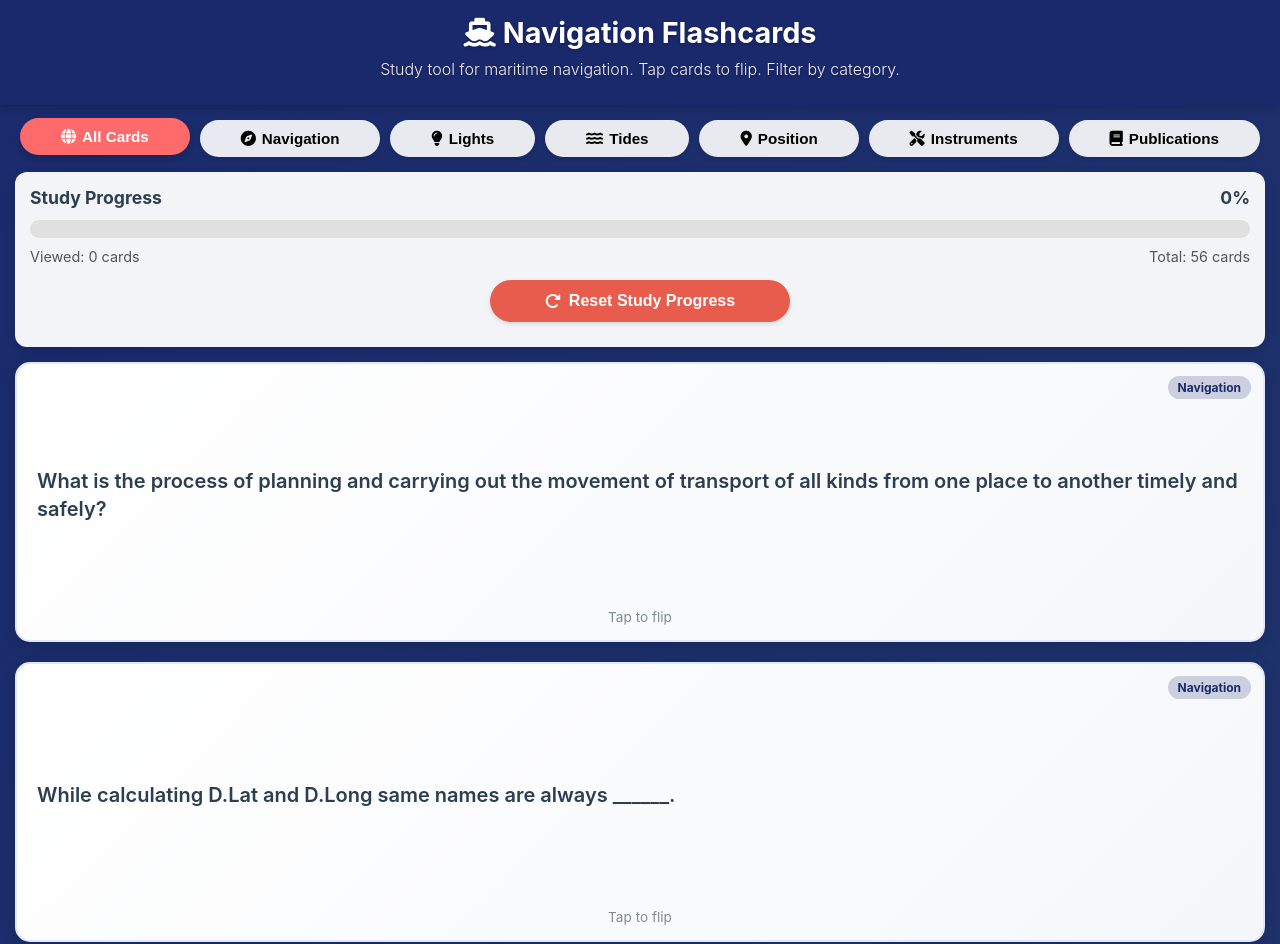
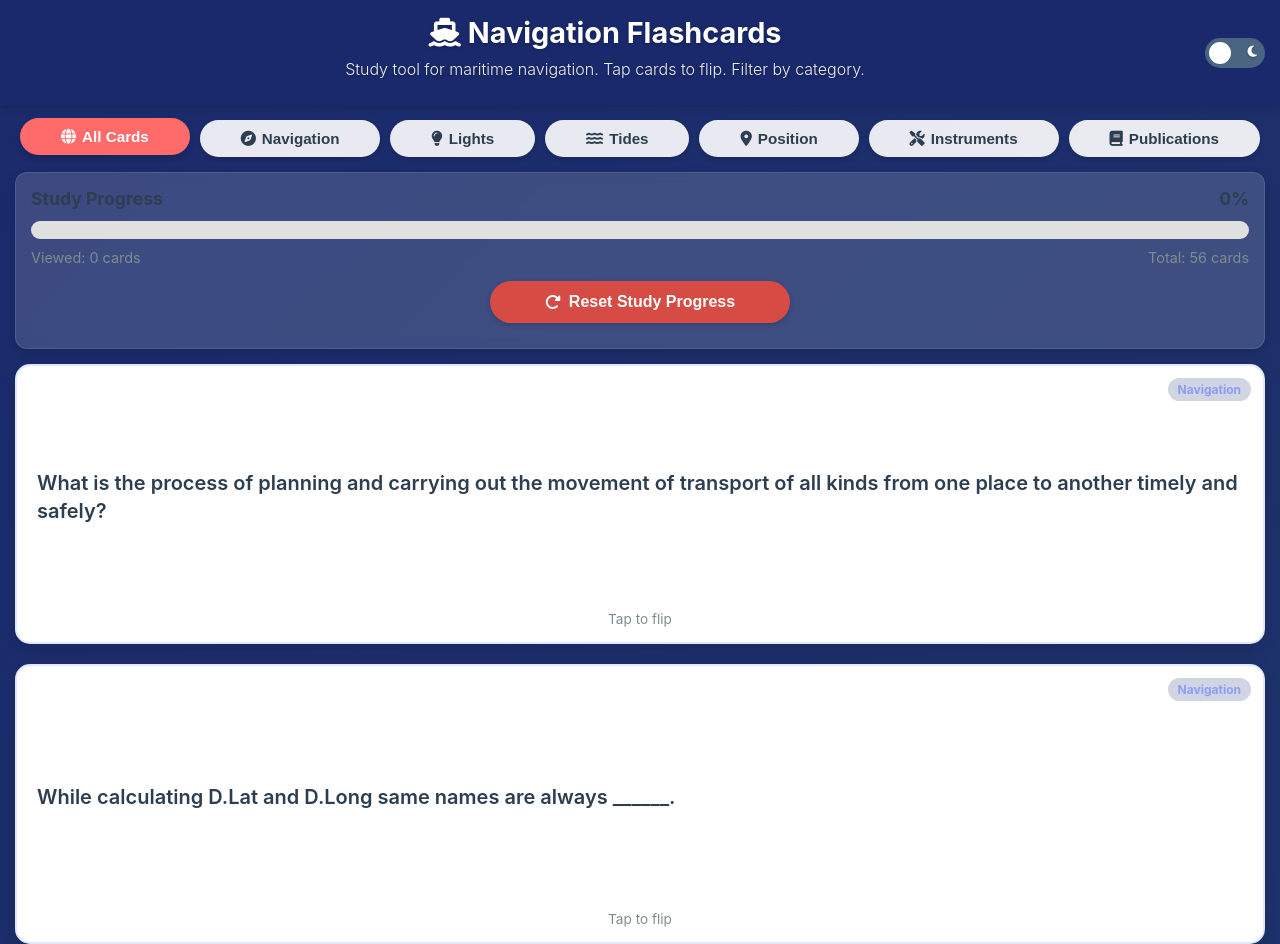
Before and after one commit to AbdullaAlfalasi-767/navigation-flashcards, a plain HTML site: page index.html in a window 1280 px wide. Shown: the top 944 px of the page. Drawn offline with Linux system fonts and the light colour scheme.

Commit message:
Update index.html

```diff
--- a/index.html
+++ b/index.html
@@ -6,17 +6,60 @@
     <title>Navigation Flashcards</title>
     <link rel="stylesheet" href="https://cdnjs.cloudflare.com/ajax/libs/font-awesome/6.4.0/css/all.min.css">
     <style>
+        :root {
+            --bg-primary: #1a2a6c;
+            --bg-secondary: #2a4d69;
+            --bg-tertiary: #4b86b4;
+            --card-bg: #ffffff;
+            --card-border: #e0e7ff;
+            --text-primary: #2c3e50;
+            --text-secondary: #7f8c8d;
+            --text-inverse: #ffffff;
+            --progress-bg: #e0e0e0;
+            --progress-fill: linear-gradient(90deg, #4CAF50, #8BC34A);
+            --header-bg: rgba(26, 42, 108, 0.95);
+            --filter-btn-bg: rgba(255, 255, 255, 0.9);
+            --filter-btn-active: #ff6b6b;
+            --reset-btn-bg: rgba(231, 76, 60, 0.9);
+            --viewed-badge: #27ae60;
+            --toggle-bg: #4a6582;
+            --toggle-handle: #ffffff;
+            --shadow: rgba(0,0,0,0.15);
+        }
+
+        .dark-mode {
+            --bg-primary: #0d1a3a;
+            --bg-secondary: #1a365c;
+            --bg-tertiary: #2a4d69;
+            --card-bg: #1e2b4d;
+            --card-border: #2a3a5c;
+            --text-primary: #e0e7ff;
+            --text-secondary: #a0aec0;
+            --text-inverse: #f0f4ff;
+            --progress-bg: #2a3a5c;
+            --progress-fill: linear-gradient(90deg, #388E3C, #689F38);
+            --header-bg: rgba(13, 26, 58, 0.95);
+            --filter-btn-bg: rgba(42, 58, 92, 0.9);
+            --filter-btn-active: #e55a5a;
+            --reset-btn-bg: #c0392b;
+            --viewed-badge: #2e7d32;
+            --toggle-bg: #ff6b6b;
+            --toggle-handle: #1e2b4d;
+            --shadow: rgba(0,0,0,0.3);
+        }
+
         * {
             margin: 0;
             padding: 0;
             box-sizing: border-box;
             -webkit-tap-highlight-color: transparent;
             -webkit-touch-callout: none;
+            transition: background-color 0.3s ease, color 0.3s ease;
         }
 
         body {
-            background: linear-gradient(135deg, #1a2a6c, #2a4d69, #4b86b4);
-            color: #333;
+            background: linear-gradient(135deg, var(--bg-primary), var(--bg-secondary), var(--bg-tertiary));
+            color: var(--text-primary);
             min-height: 100vh;
             padding: 15px;
             font-family: -apple-system, BlinkMacSystemFont, 'Segoe UI', Roboto, Helvetica, Arial, sans-serif;
@@ -32,15 +75,22 @@
         header {
             text-align: center;
             padding: 15px 0 10px;
-            color: white;
+            color: var(--text-inverse);
             text-shadow: 0 1px 3px rgba(0,0,0,0.3);
             position: sticky;
             top: 0;
             z-index: 10;
-            background: rgba(26, 42, 108, 0.95);
+            background: var(--header-bg);
             margin: -15px -15px 10px;
             padding: 15px;
-            box-shadow: 0 2px 10px rgba(0,0,0,0.2);
+            box-shadow: 0 2px 10px var(--shadow);
+            display: flex;
+            justify-content: space-between;
+            align-items: center;
+        }
+
+        .header-content {
+            flex: 1;
         }
 
         h1 {
@@ -58,6 +108,47 @@
             line-height: 1.4;
         }
 
+        .dark-mode-toggle {
+            position: relative;
+            width: 60px;
+            height: 30px;
+            background: var(--toggle-bg);
+            border-radius: 50px;
+            cursor: pointer;
+            display: flex;
+            align-items: center;
+            padding: 0 5px;
+            margin-left: 10px;
+        }
+
+        .toggle-handle {
+            width: 22px;
+            height: 22px;
+            background: var(--toggle-handle);
+            border-radius: 50%;
+            position: absolute;
+            left: 4px;
+            transition: transform 0.3s ease;
+        }
+
+        .dark-mode .toggle-handle {
+            transform: translateX(30px);
+        }
+
+        .dark-mode-toggle i {
+            color: var(--text-inverse);
+            font-size: 0.8rem;
+            position: absolute;
+        }
+
+        .fa-sun {
+            left: 8px;
+        }
+
+        .fa-moon {
+            right: 8px;
+        }
+
         .controls {
             display: flex;
             flex-wrap: wrap;
@@ -68,14 +159,14 @@
         }
 
         .filter-btn {
-            background: rgba(255, 255, 255, 0.9);
+            background: var(--filter-btn-bg);
             border: none;
             border-radius: 50px;
             padding: 10px 16px;
             font-size: 0.95rem;
             cursor: pointer;
             transition: all 0.3s ease;
-            box-shadow: 0 2px 5px rgba(0,0,0,0.1);
+            box-shadow: 0 2px 5px var(--shadow);
             display: flex;
             align-items: center;
             gap: 6px;
@@ -84,30 +175,26 @@
             max-width: 48%;
             min-width: 140px;
             justify-content: center;
+            color: var(--text-primary);
         }
 
         .filter-btn.active {
-            background: #ff6b6b;
-            color: white;
+            background: var(--filter-btn-active);
+            color: var(--text-inverse);
             transform: translateY(-2px);
-            box-shadow: 0 4px 6px rgba(0,0,0,0.15);
-        }
-
-        .filter-btn:hover:not(.active) {
-            background: white;
-            transform: translateY(-1px);
+            box-shadow: 0 4px 6px var(--shadow);
         }
 
         .reset-btn {
-            background: rgba(231, 76, 60, 0.9);
-            color: white;
+            background: var(--reset-btn-bg);
+            color: var(--text-inverse);
             border: none;
             border-radius: 50px;
             padding: 12px 20px;
             font-size: 1rem;
             cursor: pointer;
             transition: all 0.3s ease;
-            box-shadow: 0 2px 5px rgba(0,0,0,0.1);
+            box-shadow: 0 2px 5px var(--shadow);
             display: flex;
             align-items: center;
             gap: 8px;
@@ -119,17 +206,23 @@
         }
 
         .reset-btn:active {
-            background: #e74c3c;
             transform: translateY(1px);
         }
 
         .progress-container {
-            background: rgba(255, 255, 255, 0.95);
+            background: rgba(255, 255, 255, 0.15);
             border-radius: 12px;
             padding: 15px;
             margin: 15px auto;
             max-width: 100%;
-            box-shadow: 0 3px 10px rgba(0,0,0,0.15);
+            box-shadow: 0 3px 10px var(--shadow);
+            backdrop-filter: blur(5px);
+            -webkit-backdrop-filter: blur(5px);
+            border: 1px solid rgba(255, 255, 255, 0.1);
+        }
+
+        .dark-mode .progress-container {
+            background: rgba(30, 43, 77, 0.5);
         }
 
         .progress-header {
@@ -137,13 +230,12 @@
             justify-content: space-between;
             margin-bottom: 12px;
             font-weight: bold;
-            color: #2c3e50;
             font-size: 1.1rem;
         }
 
         .progress-bar {
             height: 18px;
-            background: #e0e0e0;
+            background: var(--progress-bg);
             border-radius: 10px;
             overflow: hidden;
             margin-bottom: 10px;
@@ -151,7 +243,7 @@
 
         .progress-fill {
             height: 100%;
-            background: linear-gradient(90deg, #4CAF50, #8BC34A);
+            background: var(--progress-fill);
             border-radius: 10px;
             transition: width 0.5s ease;
             width: 0%;
@@ -161,7 +253,7 @@
             display: flex;
             justify-content: space-between;
             font-size: 0.9rem;
-            color: #555;
+            color: var(--text-secondary);
         }
 
         .reset-section {
@@ -208,18 +300,18 @@
             display: flex;
             flex-direction: column;
             justify-content: center;
-            box-shadow: 0 5px 15px rgba(0,0,0,0.15);
+            box-shadow: 0 5px 15px var(--shadow);
         }
 
         .flashcard-front {
-            background: linear-gradient(135deg, #ffffff, #f5f7fa);
-            border: 2px solid #e0e7ff;
-            color: #2c3e50;
+            background: var(--card-bg);
+            border: 2px solid var(--card-border);
+            color: var(--text-primary);
         }
 
         .flashcard-back {
-            background: linear-gradient(135deg, #2c3e50, #4a6582);
-            color: white;
+            background: linear-gradient(135deg, var(--bg-secondary), var(--bg-tertiary));
+            color: var(--text-inverse);
             transform: rotateY(180deg);
             -webkit-transform: rotateY(180deg);
             overflow-y: auto;
@@ -236,12 +328,12 @@
             font-weight: bold;
         }
 
-        .navigation .card-category { background: rgba(26, 42, 108, 0.2); color: #1a2a6c; }
-        .lights .card-category { background: rgba(255, 107, 107, 0.2); color: #c44545; }
-        .tides .card-category { background: rgba(74, 134, 180, 0.2); color: #2a4d69; }
-        .position .card-category { background: rgba(46, 204, 113, 0.2); color: #27ae60; }
-        .instruments .card-category { background: rgba(155, 89, 182, 0.2); color: #8e44ad; }
-        .publications .card-category { background: rgba(241, 196, 15, 0.2); color: #d35400; }
+        .navigation .card-category { background: rgba(26, 42, 108, 0.2); color: #8a9dff; }
+        .lights .card-category { background: rgba(255, 107, 107, 0.2); color: #ff9d9d; }
+        .tides .card-category { background: rgba(74, 134, 180, 0.2); color: #9acdff; }
+        .position .card-category { background: rgba(46, 204, 113, 0.2); color: #80e8a8; }
+        .instruments .card-category { background: rgba(155, 89, 182, 0.2); color: #d19ff5; }
+        .publications .card-category { background: rgba(241, 196, 15, 0.2); color: #ffe066; }
 
         .flashcard-front h3 {
             font-size: 1.25rem;
@@ -269,13 +361,13 @@
             width: 100%;
             text-align: center;
             font-size: 0.85rem;
-            color: #7f8c8d;
+            color: var(--text-secondary);
             padding: 0 20px;
         }
 
         .footer-note {
             text-align: center;
-            color: white;
+            color: var(--text-inverse);
             margin-top: 25px;
             padding: 15px;
             font-size: 0.85rem;
@@ -286,7 +378,7 @@
             position: absolute;
             top: 12px;
             left: 12px;
-            background: #27ae60;
+            background: var(--viewed-badge);
             color: white;
             padding: 3px 10px;
             border-radius: 15px;
@@ -313,6 +405,10 @@
         @media only screen and (max-width: 600px) {
             h1 {
                 font-size: 1.6rem;
+            }
+
+            .header-content {
+                padding-right: 10px;
             }
 
             .subtitle {
@@ -370,8 +466,15 @@
 <body>
     <div class="container">
         <header>
-            <h1><i class="fas fa-ship"></i> Navigation Flashcards</h1>
-            <p class="subtitle">Study tool for maritime navigation. Tap cards to flip. Filter by category.</p>
+            <div class="header-content">
+                <h1><i class="fas fa-ship"></i> Navigation Flashcards</h1>
+                <p class="subtitle">Study tool for maritime navigation. Tap cards to flip. Filter by category.</p>
+            </div>
+            <div class="dark-mode-toggle" id="dark-mode-toggle">
+                <i class="fas fa-sun"></i>
+                <i class="fas fa-moon"></i>
+                <div class="toggle-handle"></div>
+            </div>
         </header>
 
         <div class="controls">
@@ -409,7 +512,7 @@
         </div>
 
         <div class="footer-note">
-            <p>Optimized for iPhone | Tap cards to flip | Progress saved automatically</p>
+            <p>Dark Mode Enabled | Tap cards to flip | Progress saved automatically</p>
         </div>
     </div>
 
@@ -563,8 +666,8 @@
             {
                 id: 11,
                 category: "lights",
-                front: "What are the 5 types of marks used in navigation?",
-                back: "Lateral mark, Cardinal mark, Isolated danger mark, Safe water mark, Special mark"
+                front: "What are the 5 types of navigation marks?",
+                back: "Lateral, Cardinal, Isolated danger, Safe water, Special"
             },
             {
                 id: 81,
@@ -575,13 +678,13 @@
             {
                 id: 82,
                 category: "tides",
-                front: "The height of ______ is the mean of the lower of the two daily high waters over a long period of time.",
+                front: "The height of ______ is the mean of the lower of two daily high waters.",
                 back: "MLHW"
             },
             {
                 id: 83,
                 category: "tides",
-                front: "The ______ is highest level which can be predicted to occur under average meteorological conditions and any combination of astronomical conditions.",
+                front: "The ______ is the highest predictable tide level.",
                 back: "Highest Astronomical Tide"
             },
             {
@@ -605,13 +708,13 @@
             {
                 id: 87,
                 category: "tides",
-                front: "Tidal effect of heavenly bodies on earth other than sun and moon is ______",
+                front: "Tidal effect of non-Sun/Moon bodies is ______.",
                 back: "Negligible"
             },
             {
                 id: 88,
                 category: "tides",
-                front: "At ___________ tides higher high waters and lower low waters than usual will be experienced.",
+                front: "At ______ tides, higher highs and lower lows occur.",
                 back: "Spring"
             },
             {
@@ -629,26 +732,26 @@
             {
                 id: 91,
                 category: "tides",
-                front: "UAE has ______ type of tides.",
+                front: "UAE has ______ tides.",
                 back: "Semi-diurnal"
             },
             {
                 id: 92,
                 category: "tides",
-                front: "The earth and moon forming an independent system rotating about a common center of gravity known as the earth-moon ___________",
+                front: "Earth-Moon rotation center is called ______.",
                 back: "Barycentre"
             },
             {
                 id: 93,
                 category: "tides",
-                front: "The Sun has a much greater mass than the Moon, the Sun's tide-raising force is nevertheless only about ______ that of the Moon.",
+                front: "Sun's tide-raising force is ______ of the Moon's.",
                 back: "45%"
             },
             {
                 id: 20,
                 category: "tides",
                 front: "What is a lunar month?",
-                back: "29.5 days which the moon takes to revolve around the Earth with respect to the sun"
+                back: "29.5 days (Moon's orbit around Earth)"
             },
             {
                 id: 21,
@@ -659,7 +762,7 @@
             {
                 id: 22,
                 category: "tides",
-                front: "Which heavenly bodies have the greatest tide-raising effect?",
+                front: "Which bodies cause the strongest tides?",
                 back: "Moon and Sun"
             },
             {
@@ -677,26 +780,26 @@
             {
                 id: 118,
                 category: "position",
-                front: "What is effect of own ship speed on leeway?",
+                front: "How does ship speed affect leeway?",
                 back: "Higher speed = less leeway"
             },
             {
                 id: 121,
                 category: "position",
-                front: "Name the factors which effect leeway?",
-                back: "Ship speed, wind speed, longitudinal area, water depth"
+                front: "Name factors affecting leeway?",
+                back: "Ship speed, wind, hull area, water depth"
             },
             {
                 id: 141,
                 category: "position",
-                front: "List any 5 methods of obtaining a fix?",
-                back: "Bearing+range, bearing+sounding, transit+angle, running fix, Two or more ranges"
+                front: "List any 5 fix methods?",
+                back: "Bearing+range, bearing+sounding, transit+angle, running fix, astronomical"
             },
             {
                 id: 142,
                 category: "position",
                 front: "Explain any 3 causes of cocked hat.",
-                back: "Error in identifying the object, Error in plotting the lines of bearing, Compass error "
+                back: "Time gaps, landmark misidentification, compass error"
             },
             {
                 id: 16,
@@ -707,8 +810,8 @@
             {
                 id: 21,
                 category: "instruments",
-                front: "What is action on crossing the date line?",
-                back: "on an easterly course, the date is put back a day; on a westerly course, the date is put forward a day"
+                front: "What happens when crossing the date line?",
+                back: "Eastbound: lose a day; Westbound: gain a day"
             },
             {
                 id: 2,
@@ -719,37 +822,37 @@
             {
                 id: 3,
                 category: "instruments",
-                front: "How is higher readings of Stuart's Distance Meter considered?",
-                back: "cannot generally be considered reliable"
+                front: "Are high Stuart's Distance Meter readings reliable?",
+                back: "No"
             },
             {
                 id: 4,
                 category: "instruments",
-                front: "What is height scale of Stuart's Distance Meter?",
+                front: "Stuart's Distance Meter height scale range?",
                 back: "0 to 220 feet"
             },
             {
                 id: 7,
                 category: "instruments",
-                front: "21.	Where the record of log error be recorded?",
+                front: "Where are log errors recorded?",
                 back: "Navigational Data Book"
             },
             {
                 id: 125,
                 category: "publications",
-                front: "Name the publications which contain information about currents?",
+                front: "Publications with current info?",
                 back: "Charts, Sailing Directions, Ocean Passages, Mariner's Handbook"
             },
             {
                 id: 128,
                 category: "publications",
-                front: "List any Five publications used for navigation at sea?",
-                back: "Admiralty Sailing Directions, Admiralty List of Light and fog signal, Admiralty Tide Tables, Nautical Almanac, Admiralty List of Radio Signals"
+                front: "List any 5 navigation publications?",
+                back: "Sailing Directions, List of Lights, Tide Tables, Nautical Almanac, Ocean Passages"
             },
             {
                 id: 130,
                 category: "publications",
-                front: "List information given in Admiralty Sailing Directions?",
+                front: "Info in Admiralty Sailing Directions?",
                 back: "Coast descriptions, tides, ports, hazards, buoyage systems, routes"
             }
         ];
@@ -757,6 +860,15 @@
         // Initialize viewedCards from localStorage
         let viewedCards = JSON.parse(localStorage.getItem('viewedCards')) || [];
         let currentFilter = 'all';
+
+        // Check for dark mode preference
+        const prefersDarkScheme = window.matchMedia("(prefers-color-scheme: dark)");
+        const savedDarkMode = localStorage.getItem('darkMode') === 'true';
+
+        // Set initial dark mode
+        if (savedDarkMode || prefersDarkScheme.matches) {
+            document.body.classList.add('dark-mode');
+        }
 
         // Function to render flashcards
         function renderFlashcards() {
@@ -864,6 +976,18 @@
             }
         });
 
+        // Dark mode toggle
+        document.getElementById('dark-mode-toggle').addEventListener('click', () => {
+            document.body.classList.toggle('dark-mode');
+            const isDarkMode = document.body.classList.contains('dark-mode');
+            localStorage.setItem('darkMode', isDarkMode);
+
+            // Update footer text
+            document.querySelector('.footer-note p').textContent =
+                isDarkMode ? "Dark Mode Enabled | Tap cards to flip | Progress saved automatically" :
+                "Light Mode Enabled | Tap cards to flip | Progress saved automatically";
+        });
+
         // Initialize
         renderFlashcards();
     </script>
```
